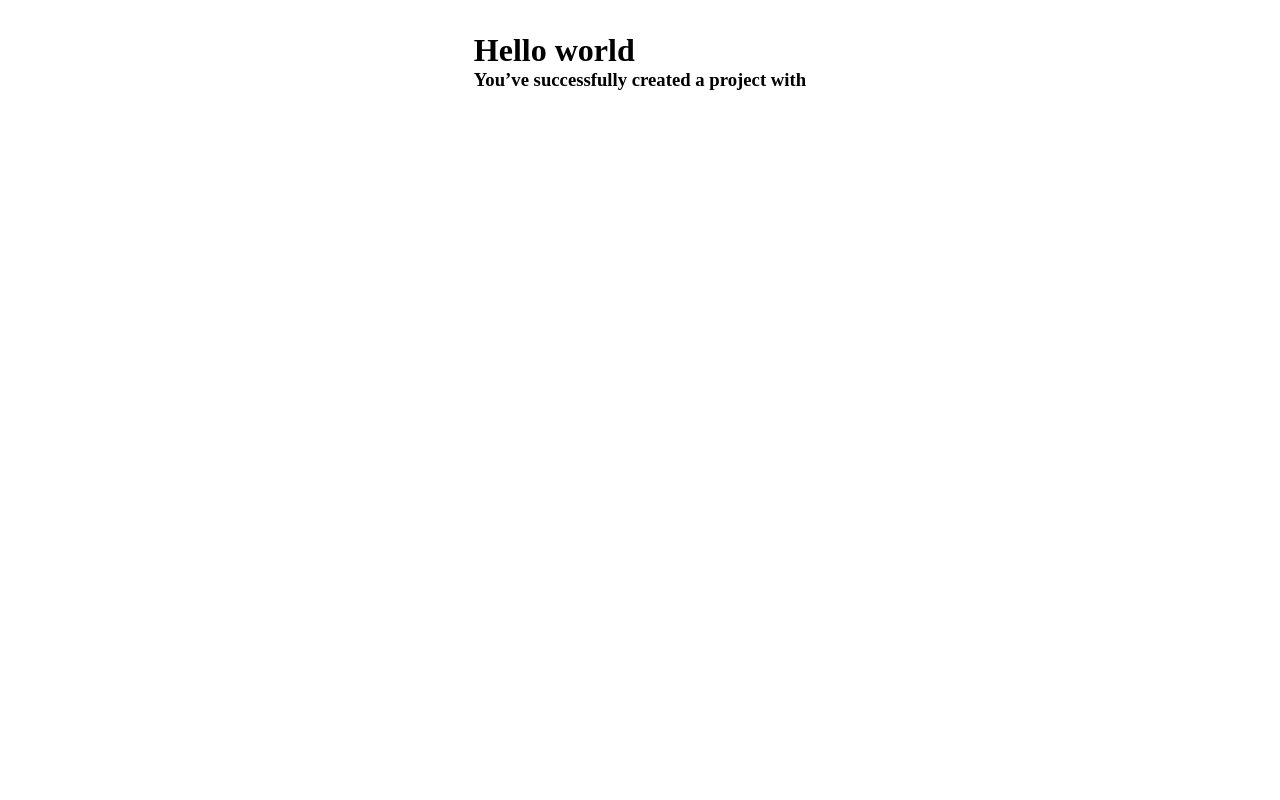
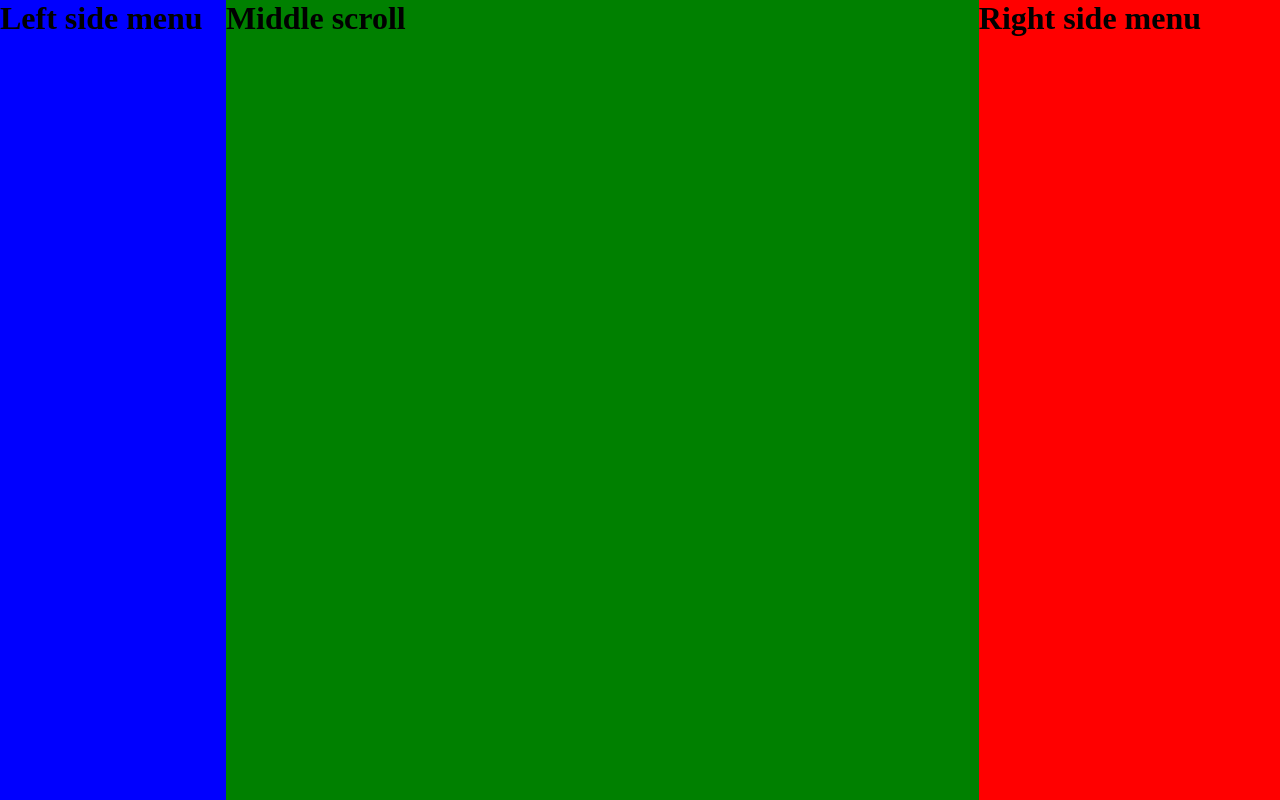
Before and after one commit to luanAfons0/Vibe, a Vue app in the folder front-end/: page / in a window 1280 px wide. Built offline with nearby package versions, Linux system fonts and the light colour scheme.

Commit message:
feat: basic css setup

```diff
--- a/front-end/src/App.vue
+++ b/front-end/src/App.vue
@@ -1,16 +1,21 @@
 <script setup lang="ts">
-  import HelloWorld from './components/HelloWorld.vue'
+  import LeftMenu from "./components/LeftMenu.vue"
+  import RightMenu from "./components/RightMenu.vue"
+  import MiddleScroll from "./components/MiddleScroll.vue"
 </script>
 
 <template>
   <div class="wrapper">
-      <HelloWorld msg="Hello world" />
+      <LeftMenu msg="Left side menu" />
+      <MiddleScroll msg="Middle scroll" />
+      <RightMenu msg="Right side menu" />
   </div>
 </template>
 
 <style scoped>
   .wrapper {
     display: flex;
-    justify-content: center;
+    justify-content: space-between;
+    align-items: center;
   }
 </style>
--- a/front-end/src/assets/main.css
+++ b/front-end/src/assets/main.css
@@ -1,8 +1,7 @@
 @import './base.css';
 
 #app {
-  max-width: 1280px;
-  margin: 0 auto;
-  padding: 2rem;
+  margin: 0;
+  padding: 0;
   font-weight: normal;
 }
--- a/front-end/src/components/HelloWorld.vue
+++ /dev/null
@@ -1,17 +0,0 @@
-<script setup lang="ts">
-defineProps<{
-  msg: string
-}>()
-</script>
-
-<template>
-  <div>
-    <h1>{{ msg }}</h1>
-    <h3>
-      You’ve successfully created a project with
-    </h3>
-  </div>
-</template>
-
-<style scoped>
-</style>
--- /dev/null
+++ b/front-end/src/components/LeftMenu.vue
@@ -0,0 +1,19 @@
+<script  setup lang="ts">
+    defineProps<{
+        msg: string
+    }>()
+</script>
+
+<template>
+    <div class="left-side">
+        <h1>{{ msg }}</h1>
+    </div>
+</template>
+
+<style scoped>
+    .left-side {
+        width: 30vw;
+        height: 100vh;
+        background-color: blue;
+    }
+</style>
--- /dev/null
+++ b/front-end/src/components/MiddleScroll.vue
@@ -0,0 +1,19 @@
+<script  setup lang="ts">
+    defineProps<{
+        msg: string
+    }>()
+</script>
+
+<template>
+    <div class="middle-scroll">
+        <h1>{{ msg }}</h1>
+    </div>
+</template>
+
+<style scoped>
+    .middle-scroll {
+        width: 100%;
+        min-height: 100vh;
+        background-color: green;
+    }
+</style>
--- /dev/null
+++ b/front-end/src/components/RightMenu.vue
@@ -0,0 +1,19 @@
+<script  setup lang="ts">
+    defineProps<{
+        msg: string
+    }>()
+</script>
+
+<template>
+    <div class="right-side">
+        <h1>{{ msg }}</h1>
+    </div>
+</template>
+
+<style scoped>
+    .right-side {
+        width: 40vw;
+        height: 100vh;
+        background-color: red;
+    }
+</style>
```
Also changed, not shown: front-end/public/images/vibe-logo.png (added).
